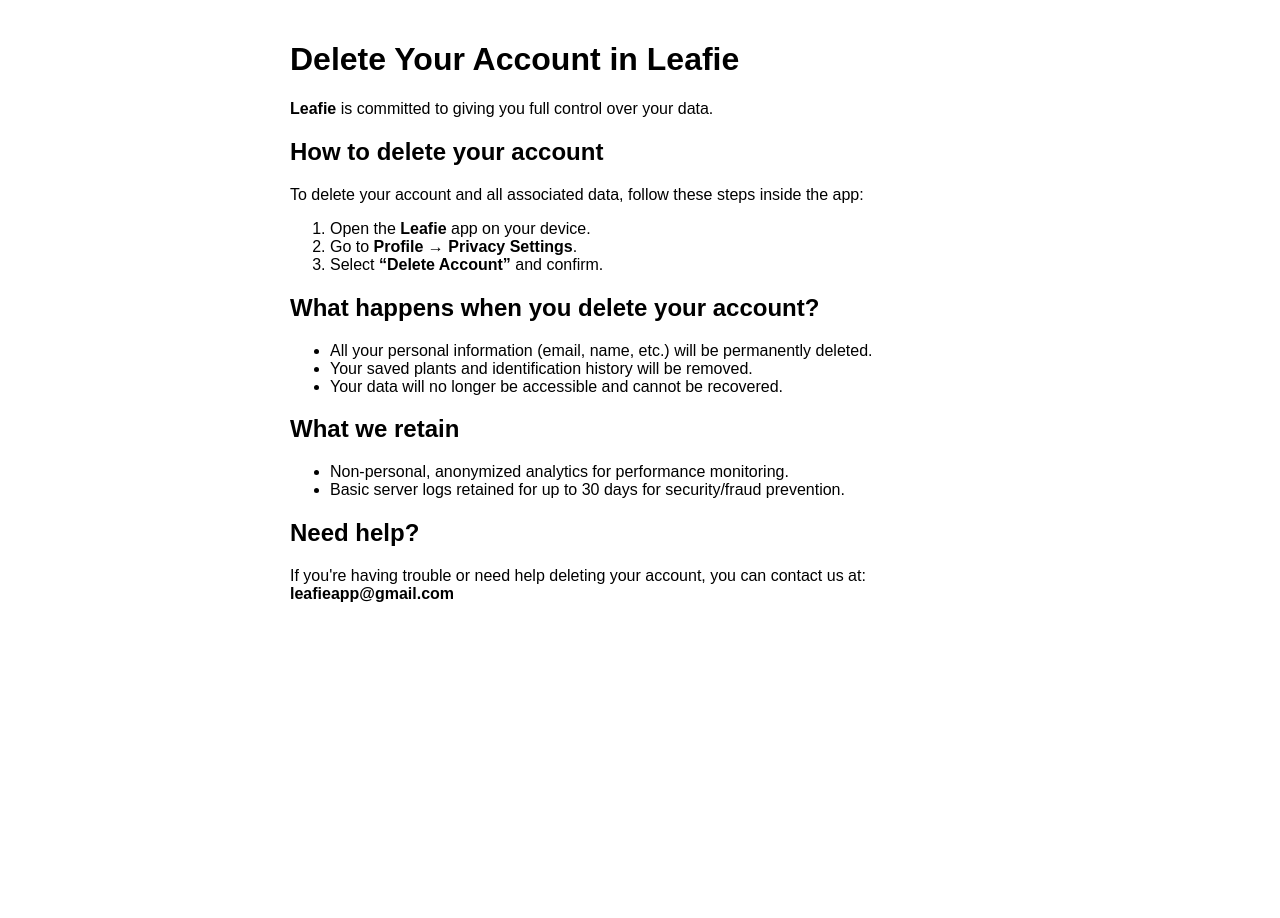
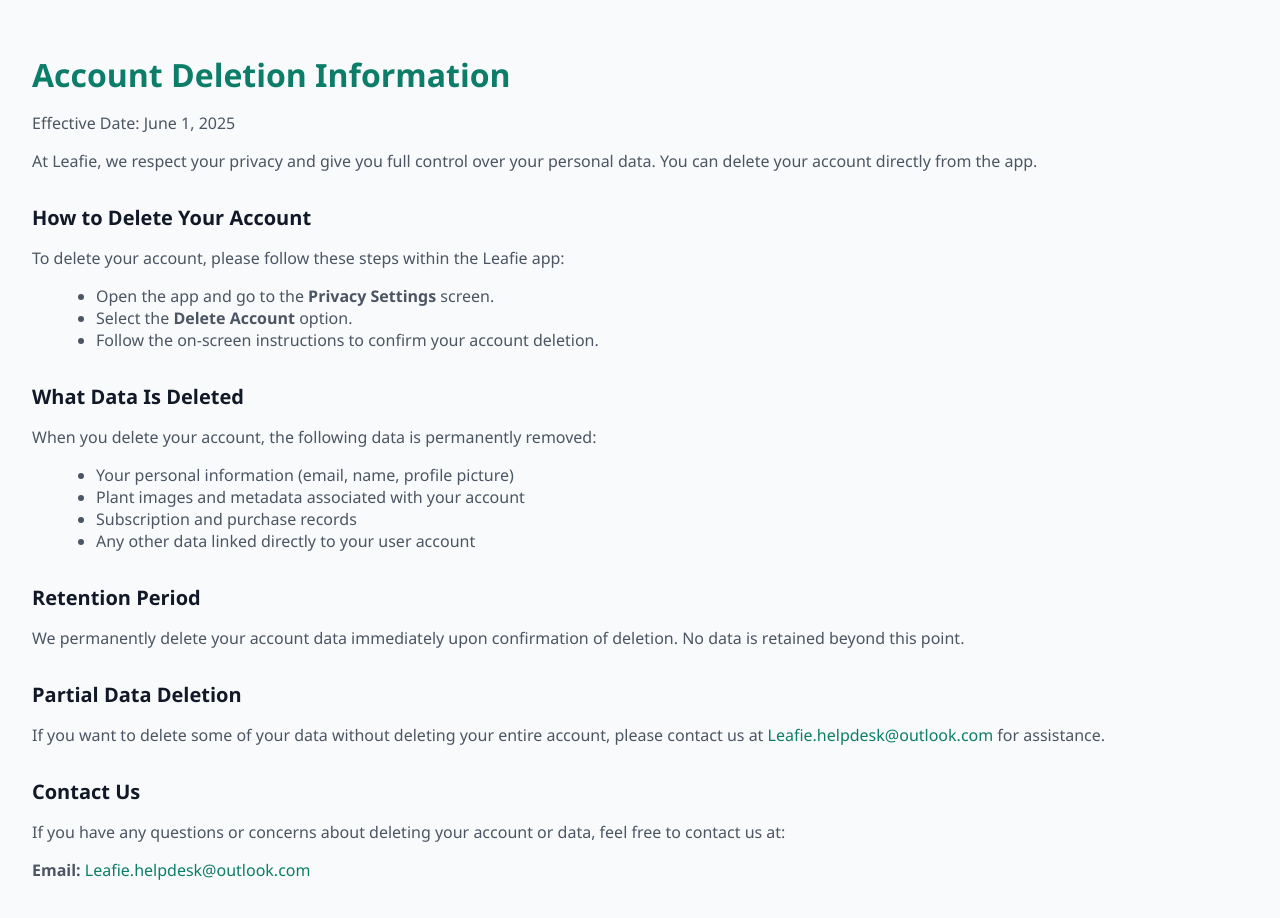
Before and after one commit to Leafie-app/My-policy-pages, a plain HTML site: page delete-account.html in a window 1280 px wide. Before the commit the page ends 800 px from the top, so only its background shows below. Drawn offline with Linux system fonts and the light colour scheme.

Commit message:
Update delete-account.html

```diff
--- a/delete-account.html
+++ b/delete-account.html
@@ -1,36 +1,75 @@
 <!DOCTYPE html>
 <html lang="en">
 <head>
-  <meta charset="UTF-8">
-  <title>Delete Account - Leafie</title>
+  <meta charset="UTF-8" />
+  <meta name="viewport" content="width=device-width, initial-scale=1.0"/>
+  <title>Leafie Delete Account Information</title>
+  <style>
+    body {
+      font-family: 'Segoe UI', Tahoma, Geneva, Verdana, sans-serif;
+      margin: 0;
+      padding: 2rem;
+      background-color: #f9fafb;
+      color: #1f2937;
+    }
+    h1 {
+      color: #0c7d69;
+      font-size: 2rem;
+      margin-bottom: 1rem;
+    }
+    h2 {
+      font-size: 1.25rem;
+      font-weight: bold;
+      margin-top: 2rem;
+      margin-bottom: 1rem;
+      color: #111827;
+    }
+    p {
+      margin-bottom: 1rem;
+      color: #4b5563;
+    }
+    ul {
+      margin-left: 1.5rem;
+      margin-bottom: 1rem;
+      color: #4b5563;
+    }
+    a {
+      color: #0c7d69;
+      text-decoration: none;
+    }
+  </style>
 </head>
-<body style="font-family:sans-serif;max-width:700px;margin:auto;padding:20px;">
-  <h1>Delete Your Account in Leafie</h1>
-  <p><strong>Leafie</strong> is committed to giving you full control over your data.</p>
+<body>
+  <h1>Account Deletion Information</h1>
+  <p>Effective Date: June 1, 2025</p>
 
-  <h2>How to delete your account</h2>
-  <p>To delete your account and all associated data, follow these steps inside the app:</p>
-  <ol>
-    <li>Open the <strong>Leafie</strong> app on your device.</li>
-    <li>Go to <strong>Profile</strong> → <strong>Privacy Settings</strong>.</li>
-    <li>Select <strong>“Delete Account”</strong> and confirm.</li>
-  </ol>
+  <p>At Leafie, we respect your privacy and give you full control over your personal data. You can delete your account directly from the app.</p>
 
-  <h2>What happens when you delete your account?</h2>
+  <h2>How to Delete Your Account</h2>
+  <p>To delete your account, please follow these steps within the Leafie app:</p>
   <ul>
-    <li>All your personal information (email, name, etc.) will be permanently deleted.</li>
-    <li>Your saved plants and identification history will be removed.</li>
-    <li>Your data will no longer be accessible and cannot be recovered.</li>
+    <li>Open the app and go to the <strong>Privacy Settings</strong> screen.</li>
+    <li>Select the <strong>Delete Account</strong> option.</li>
+    <li>Follow the on-screen instructions to confirm your account deletion.</li>
   </ul>
 
-  <h2>What we retain</h2>
+  <h2>What Data Is Deleted</h2>
+  <p>When you delete your account, the following data is permanently removed:</p>
   <ul>
-    <li>Non-personal, anonymized analytics for performance monitoring.</li>
-    <li>Basic server logs retained for up to 30 days for security/fraud prevention.</li>
+    <li>Your personal information (email, name, profile picture)</li>
+    <li>Plant images and metadata associated with your account</li>
+    <li>Subscription and purchase records</li>
+    <li>Any other data linked directly to your user account</li>
   </ul>
 
-  <h2>Need help?</h2>
-  <p>If you're having trouble or need help deleting your account, you can contact us at:
-  <strong>leafieapp@gmail.com</strong></p>
+  <h2>Retention Period</h2>
+  <p>We permanently delete your account data immediately upon confirmation of deletion. No data is retained beyond this point.</p>
+
+  <h2>Partial Data Deletion</h2>
+  <p>If you want to delete some of your data without deleting your entire account, please contact us at <a href="mailto:Leafie.helpdesk@outlook.com">Leafie.helpdesk@outlook.com</a> for assistance.</p>
+
+  <h2>Contact Us</h2>
+  <p>If you have any questions or concerns about deleting your account or data, feel free to contact us at:</p>
+  <p><strong>Email:</strong> <a href="mailto:Leafie.helpdesk@outlook.com">Leafie.helpdesk@outlook.com</a></p>
 </body>
 </html>
```
